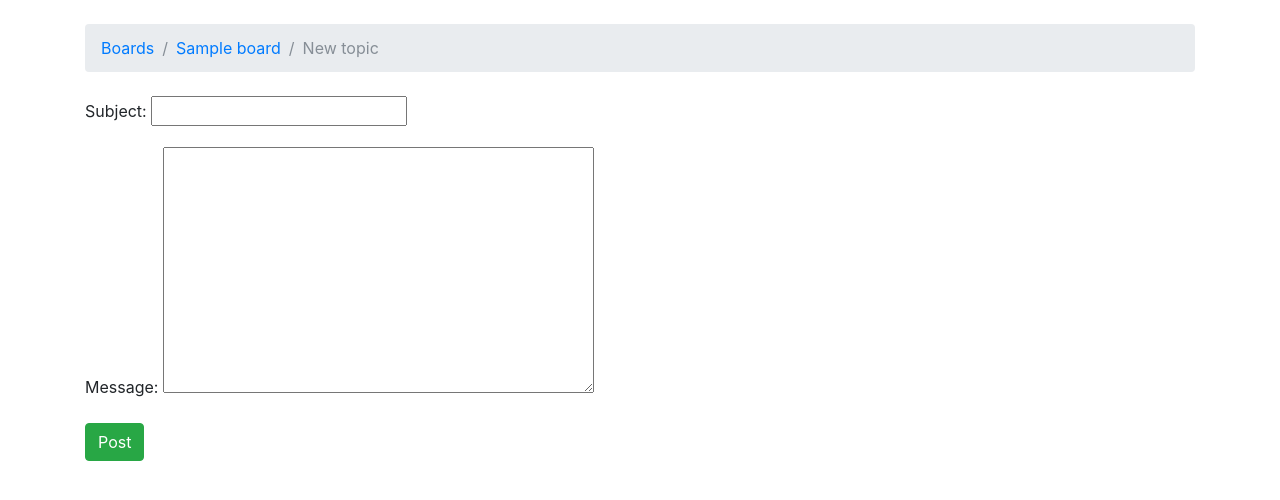
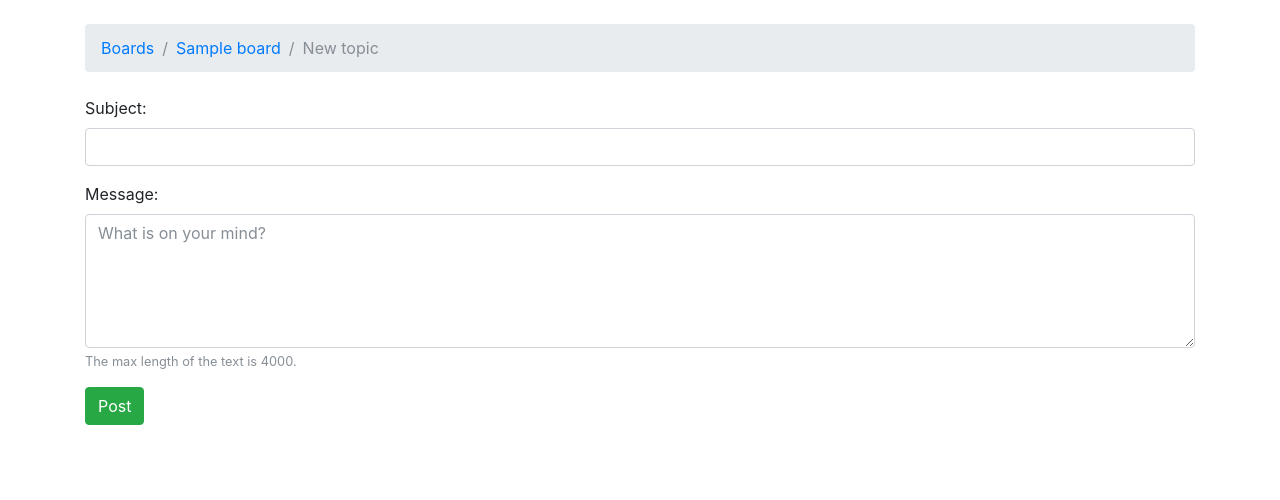
Before and after one commit to duq/django-forums, a Django app: page /boards/1/new/ in a window 1280 px wide. Shown: the part 56-556 px from the top of the page. Run offline with Django 3.2, Linux system fonts and the light colour scheme; tables that the repository leaves empty hold one stand-in row (values such as "Sample post"); some libraries are stand-ins or nearby versions.

Commit message:
Forms cleanup

```diff
--- a/boards/forms.py
+++ b/boards/forms.py
@@ -3,7 +3,13 @@ from .models import Topic
 
 
 class NewTopicForm(forms.ModelForm):
-    message = forms.CharField(widget=forms.Textarea(), max_length=4000)
+    message = forms.CharField(
+        widget=forms.Textarea(
+            attrs={'rows': 5, 'placeholder': 'What is on your mind?'}
+        ),
+        max_length=4000,
+        help_text='The max length of the text is 4000.'
+    )
 
     class Meta:
         model = Topic
--- /dev/null
+++ b/templates/includes/form.html
@@ -0,0 +1,28 @@
+{% load widget_tweaks %}
+
+    {% for field in form %}
+      <div class="form-group">
+          {{ field.label_tag }}
+
+      {% if form.is_bound %}
+        {% if field.errors %}
+      {% render_field field class="form-control is-invalid" %}
+      {% for error in field.errors %}
+          <div class="invalid-feedback">
+            {{ error }}
+          </div>
+          {% endfor %}
+
+      {% else %}
+        {% render_field field class="form-control is-valid" %}
+      {% endif %}
+      {% else %}
+          {% render_field field class="form-control" %}
+        {% endif %}
+          {% if field.help_text %}
+          <small class="form-text text-muted">
+              {{ field.help_text }}
+          </small>
+          {% endif %}
+      </div>
+  {% endfor %}
--- a/templates/new_topic.html
+++ b/templates/new_topic.html
@@ -1,4 +1,6 @@
 {% extends 'base.html' %}
+
+{% load widget_tweaks %}
 
 {% block title %}Start a New Topic{% endblock %}
 
@@ -11,7 +13,7 @@
 {% block content %}
   <form method="post" novalidate>
     {% csrf_token %}
-    {{ form.as_p }}
+    {% include 'includes/form.html' %}
     <button type="submit" class="btn btn-success">Post</button>
   </form>
 {% endblock %}
```
Also changed, not shown: boards/tests.py (+18 -0 lines).
